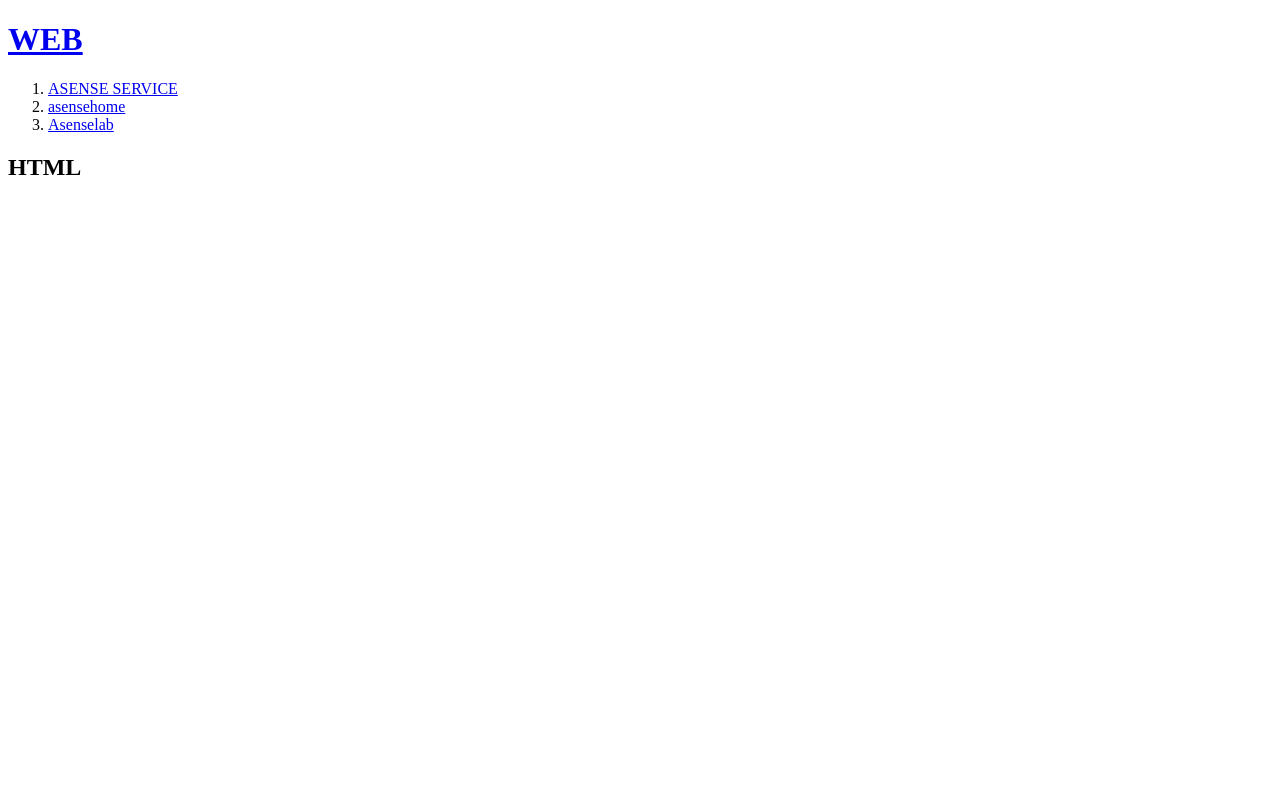
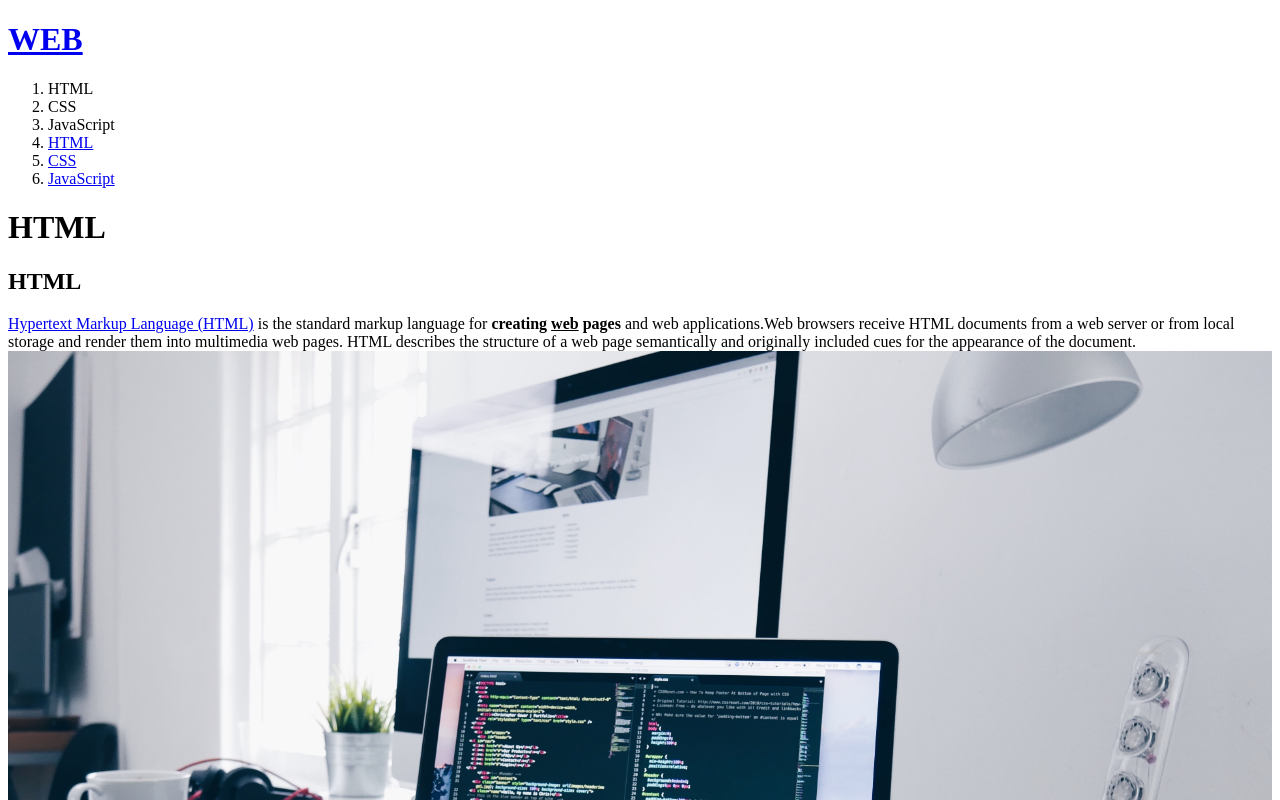
Before and after one commit to 2junpepe/WEB1, a plain HTML site: page 1.html in a window 1280 px wide. Shown: the top 800 px of the page. Drawn offline with Linux system fonts and the light colour scheme.

Commit message:
Add files via upload

```diff
--- a/1.html
+++ b/1.html
@@ -1,18 +1,22 @@
 <!doctype html>
 <html>
 <head>
-  <title>WEB1 - ASENSE SERVICE</title>
+  <title>WEB1 - html</title>
+  <title>WEB1 - HTML</title>
   <meta charset="utf-8">
 </head>
 <body>
-  <h1><a href="<index.html">WEB</a></h1>
+  <h1><a href="index.html">WEB</a></h1>
   <ol>
-    <li><a href="1.html">ASENSE SERVICE</a></li>
-    <li><a href="2.html">asensehome</a></li>
-    <li><a href="3.html">Asenselab</a></li>
+    <li>HTML</li>
+    <li>CSS</li>
+    <li>JavaScript</li>
+    <li><a href="1.html">HTML</a></li>
+    <li><a href="2.html">CSS</a></li>
+    <li><a href="3.html">JavaScript</a></li>
   </ol>
+  <h1>HTML</h1>
   <h2>HTML</h2>
-  <p>
-  </p>
-</body>
-</html>
+  <p><a href="https://www.w3.org/TR/html5/" target="_blank" title="html5 speicification">Hypertext Markup Language (HTML)</a> is the standard markup language for <strong>creating <u>web</u> pages</strong> and web applications.Web browsers receive HTML documents from a web server or from local storage and render them into multimedia web pages. HTML describes the structure of a web page semantically and originally included cues for the appearance of the document.
+  <img src="coding.jpg" width="100%">
+  </p><p style="margin-top:45px;">HTML elements are the building blocks of HTML pages. With HTML constructs, images and other objects, such as interactive forms, may be embedded into the rendered page. It provides a means to create structured documents by denoting structural semantics for text such as headings, paragraphs, lists, links, quotes and other items. HTML elements are delineated by tags, written using angle brackets.
```
Also changed, not shown: 2.html (+7 -7 lines), 3.html (+7 -7 lines), index.html (+7 -7 lines).
